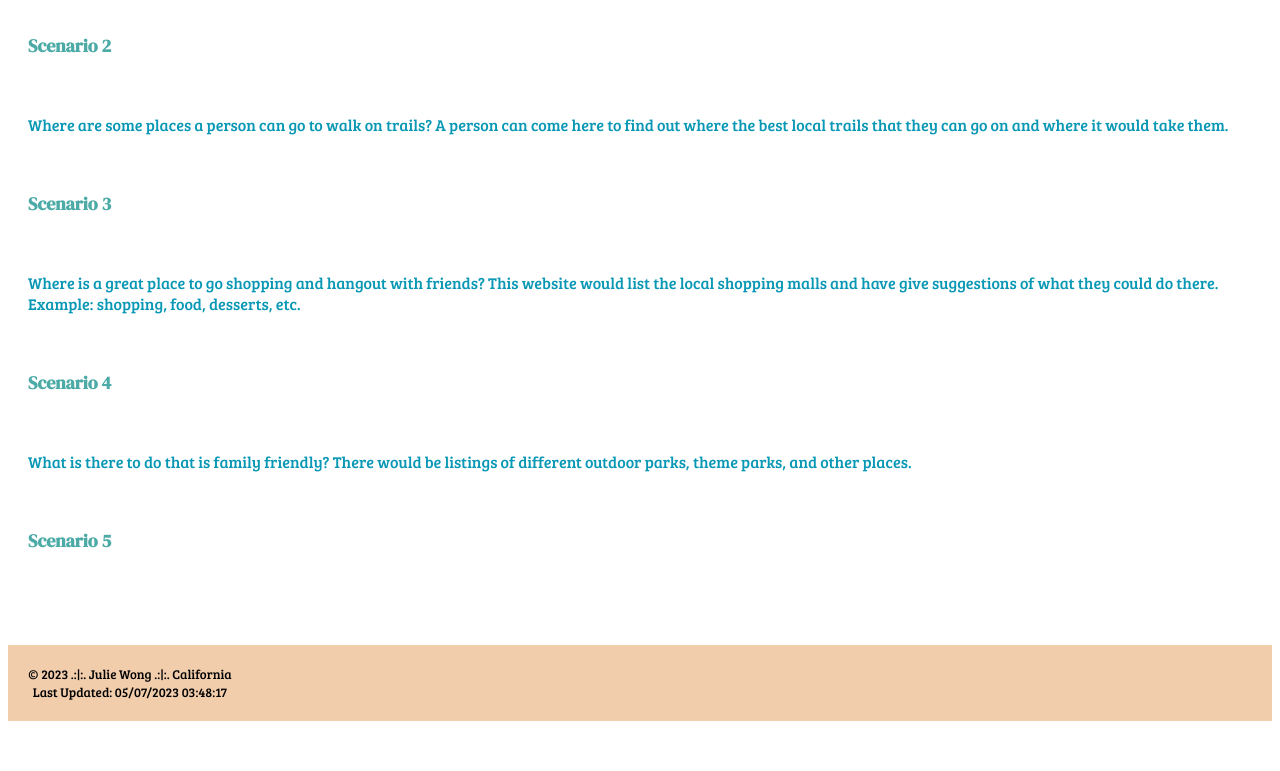
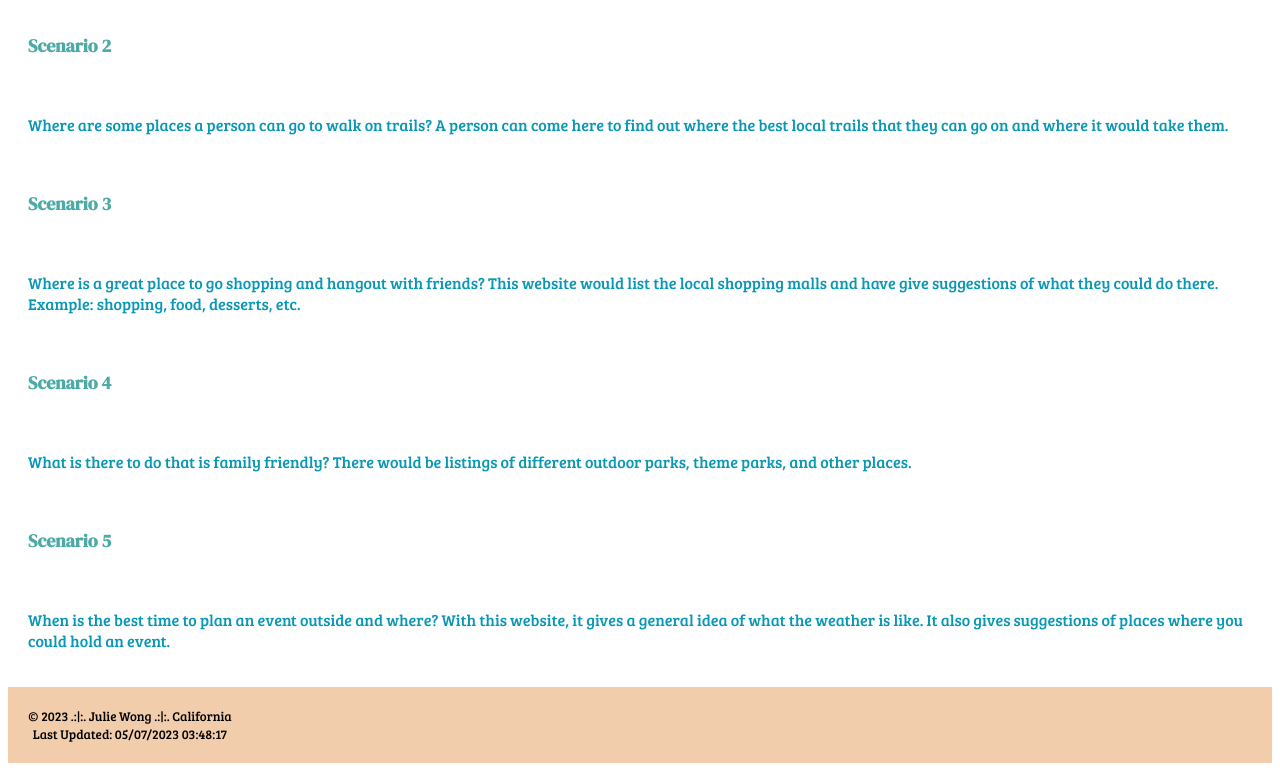
Before and after one commit to juliepwong/wdd230, a plain HTML site: page web-projects/lesson3/target-audience.html in a window 1280 px wide. Shown: the part 842-1613 px from the top of the page. Before the commit the page ends 1571 px from the top, so only its background shows below. Drawn offline with Linux system fonts and the light colour scheme.

Commit message:
senario update

```diff
--- a/web-projects/lesson3/target-audience.html
+++ b/web-projects/lesson3/target-audience.html
@@ -39,7 +39,7 @@
         <p>What is there to do that is family friendly? There would be listings of different outdoor parks, theme parks, and other places.</p>
         <break></break>
         <h2>Scenario 5</h2>
-        <p></p>
+        <p>When is the best time to plan an event outside and where? With this website, it gives a general idea of what the weather is like. It also gives suggestions of places where you could hold an event. </p>
         <break></break>
     </div>
     <div class="grid-container">
```
